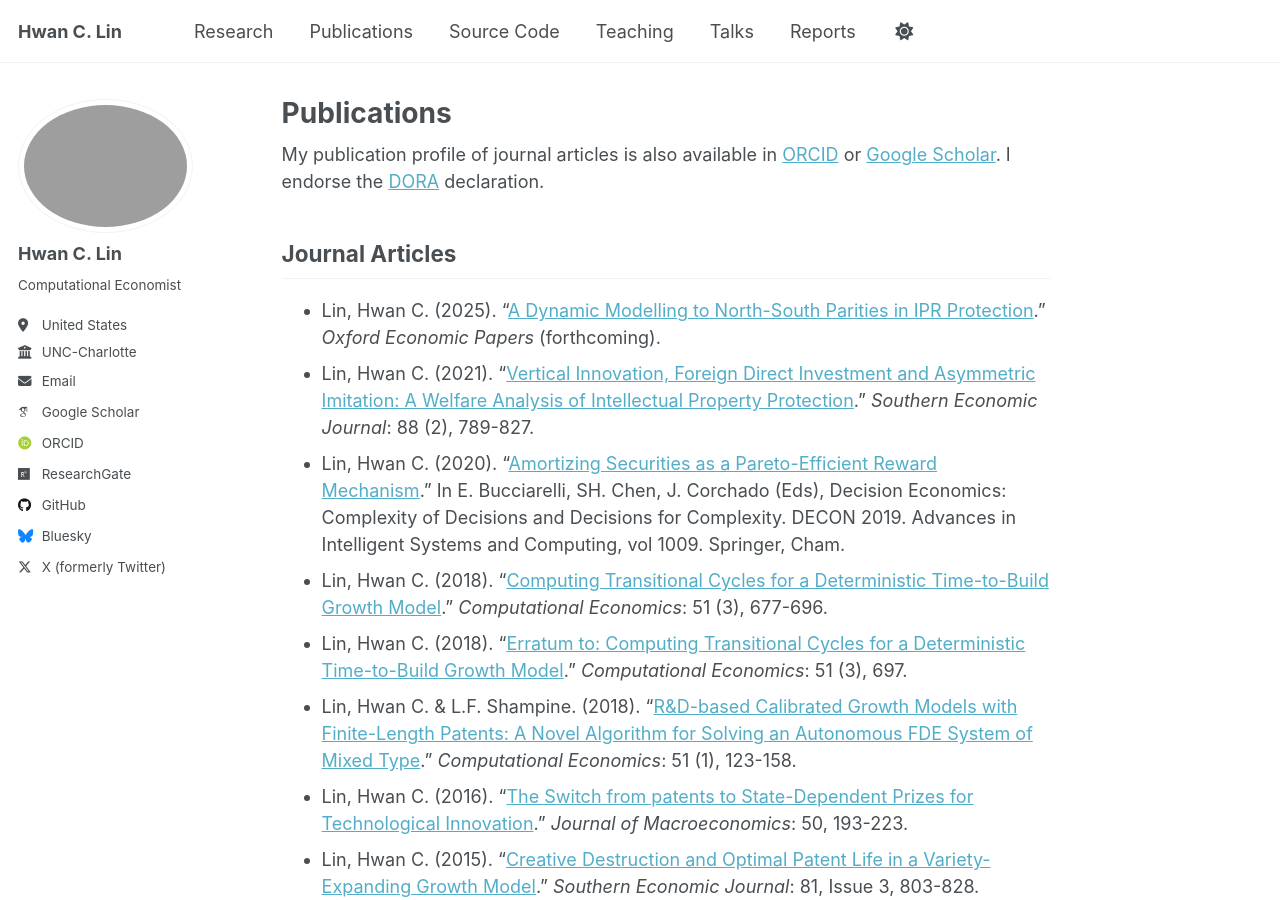
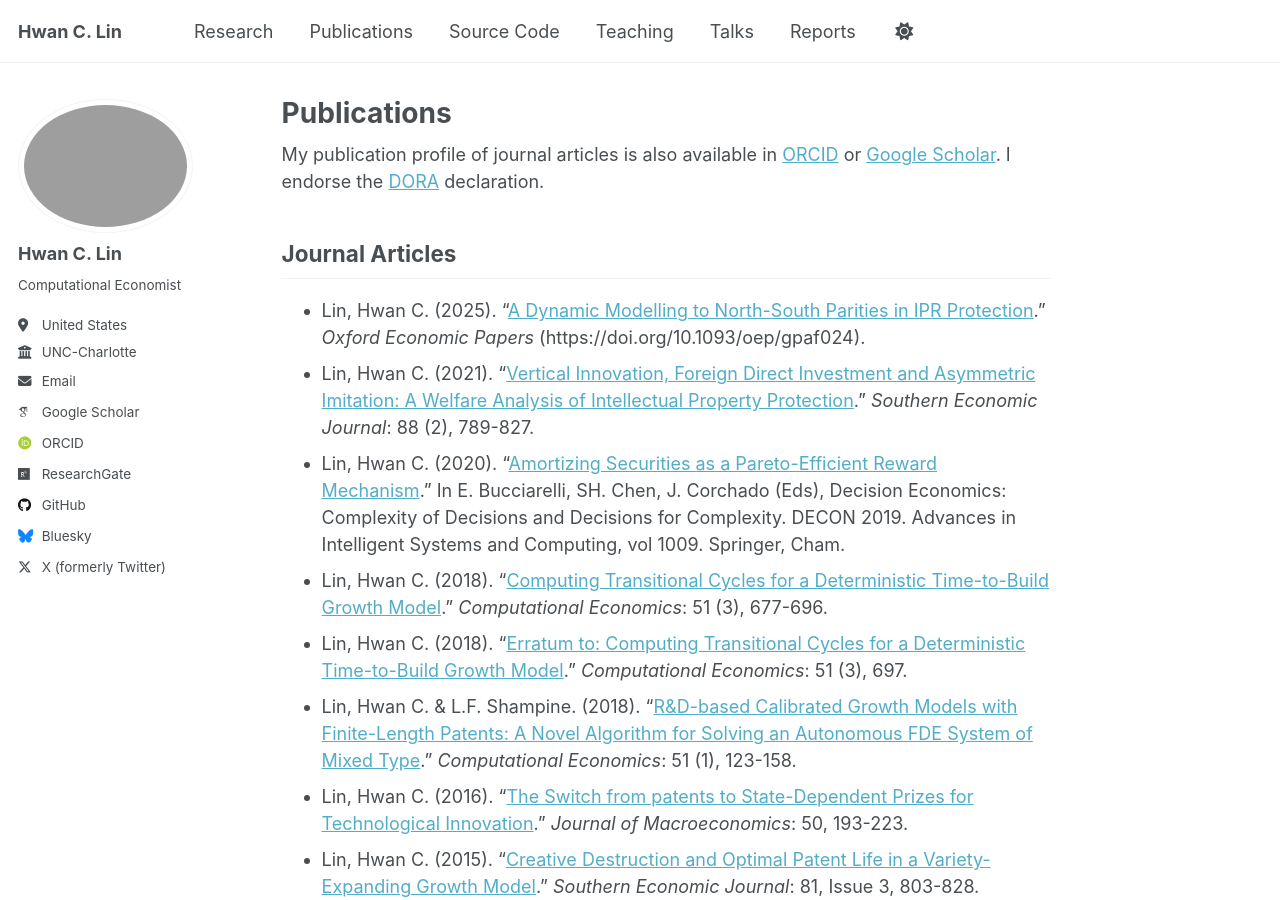
Before and after one commit to hwanclin/hwanclin.github.io, a Jekyll site: the page built from _pages/publications.md, in a window 1280 px wide and 900 px high. Built offline with Jekyll 4.4.1, drawn with Linux system fonts in a browser that asks for light colours; some web fonts are replaced; a script that is not in the unit is left out.

```diff
--- a/_pages/publications.md
+++ b/_pages/publications.md
@@ -12,7 +12,7 @@ My publication profile of journal articles is also available in [ORCID](https://
 ## Journal Articles
 
 * Lin, Hwan C. (2025). "[A Dynamic Modelling to North-South Parities in IPR Protection](https://doi.org/10.1093/oep/gpaf024
-)." *Oxford Economic Papers* (forthcoming).
+)." *Oxford Economic Papers* (https://doi.org/10.1093/oep/gpaf024).
 * Lin, Hwan C. (2021). "[Vertical Innovation, Foreign Direct Investment and Asymmetric Imitation: A Welfare Analysis of Intellectual Property Protection](https://doi.org/10.1002/soej.12533)." *Southern Economic Journal*: 88 (2), 789-827.
 * Lin, Hwan C. (2020). "[Amortizing Securities as a Pareto-Efficient Reward Mechanism](https://doi.org/10.1007/978-3-030-38227-8_25)." In E. Bucciarelli, SH. Chen, J. Corchado (Eds), Decision Economics: Complexity of Decisions and Decisions for Complexity. DECON 2019. Advances in Intelligent Systems and Computing, vol 1009. Springer, Cham.
 * Lin, Hwan C. (2018). "[Computing Transitional Cycles for a Deterministic Time-to-Build Growth Model](https://doi.org/10.1007/s10614-016-9633-9)." *Computational Economics*: 51 (3), 677-696.
```
